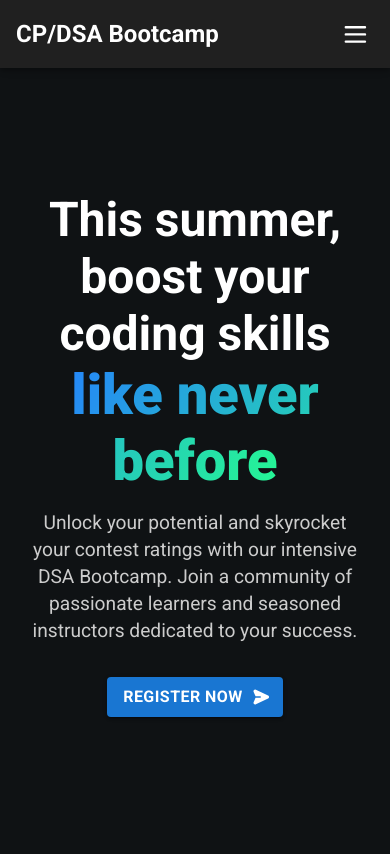
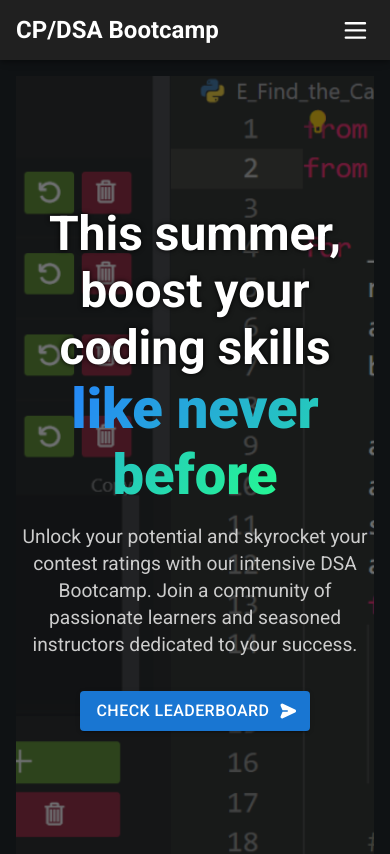
Before and after one commit to Soumyajit0803/cp-dsa-bootcamp, a React (Vite) app in the folder client/: page / in a window 390 px wide. Shown: the top 854 px of the page. Built offline with nearby package versions, Linux system fonts and the light colour scheme.

Commit message:
[UPDATE]: Re-designed introduction

```diff
--- a/client/src/components/header/Header.jsx
+++ b/client/src/components/header/Header.jsx
@@ -113,7 +113,7 @@ const Header = () => {
                 sx={{
                     backgroundColor: "var(--headercolor)",
                     // backdropFilter: "blur(10px)",
-                    py: 0.5,
+                    // py: 0.5,
                     display: "flex",
                     flexDirection: "row",
                     alignItems: "center",
--- a/client/src/pages/homepage/Home.jsx
+++ b/client/src/pages/homepage/Home.jsx
@@ -5,6 +5,7 @@ import "./home.css";
 import codeiiest_gdsc from "../../assets/Codeiiest-GDSCiiest.png";
 import { Button, Box } from "@mui/material";
 import { Meeting, Sendicon } from "../../../public/assets/svgvectors";
+import { Link } from "react-router-dom";
 
 const Home = () => {
     return (
@@ -32,21 +33,25 @@ function Introduction() {
                     community of passionate learners and seasoned instructors dedicated to your success.
                 </div>
                 <Box className="button-group">
+                    <Link to={"/leaderboard"}>
                         <Button
                             sx={{
                                 color: "white",
-                            fontWeight: 600,
+                                fontWeight: 500,
                                 textDecoration: "none",
                                 fontSize: "1rem",
+                                animation: "wiggle 1s linear infinite",
+                                animationDuration: "5s"
+                                // px: "1rem"
                             }}
-                        endIcon={<Sendicon color="#fff" cls={"button-icon"}/>}
+                            endIcon={<Sendicon color="#fff" cls={"button-icon"} />}
                             color="primary"
                             variant="contained"
-                        href="https://forms.gle/WH9q332ETaD8ea2N8"
                             target="_blank"
                         >
-                        Register Now
+                            Check Leaderboard
                         </Button>
+                    </Link>
                     {/* <Button
                         sx={{
                             color: "white",
@@ -64,7 +69,7 @@ function Introduction() {
                 </Box>
             </div>
             <div className="banner">
-                <img src={banner} alt="banner img" />
+                <div className="img"></div>
             </div>
         </div>
     );
@@ -79,9 +84,9 @@ function MeetTheTeam() {
                 <span className="gradient-text">Mentors</span>
             </div>
             <div className="content">
-                Get ready to turbocharge your skills with our awesome mentors! With their expert guidance, you'll
-                master Data Structures and Algorithms while having an amazing Competitive Programming experience. Get
-                inspired, tackle challenges, and elevate your coding game to new heights!
+                Get ready to turbocharge your skills with our awesome mentors! With their expert guidance, you'll master
+                Data Structures and Algorithms while having an amazing Competitive Programming experience. Get inspired,
+                tackle challenges, and elevate your coding game to new heights!
             </div>
             <div className="teams-list">
                 <NameCard
--- a/client/src/pages/homepage/home.css
+++ b/client/src/pages/homepage/home.css
@@ -1,6 +1,7 @@
 .home {
     /* margin-top: 4rem; */
-    padding: 2rem;
+    padding: 0 2rem;
+    margin-top :60px;
     /* height: 100vh; */
 }
 
@@ -9,19 +10,32 @@
     /* justify-content: center; */
     align-items: center;
     width: 100%;
-    min-height: 100vh;
+    min-height: calc(100vh - 60px);
+    /* border: 1px solid red; */
+    position: relative;
     /* background-color: red; */
 }
 
 .intro .banner {
+    position: relative;
     width: 70%;
+    height: 25rem;
+    /* border: 1px solid red */
 }
 
-.intro .banner img {
+.intro .banner .img {
+    background-image: url("/assets/banner.png");
+    background-position: center;
+    background-size: cover;
     width: 100%;
+    height: 100%;
+
     position:relative;
     left: 32px;
 
+    /* border: 1px solid green; */
+
+    z-index: 1;
 }
 
 .intro .info {
@@ -36,6 +50,11 @@
     font-size: 3rem;
     font-weight: 600;
     text-align: left;
+    text-shadow: 0 0 5px black
+}
+
+.heading span {
+    text-shadow: none;
 }
 
 .home .team .heading,
@@ -127,8 +146,24 @@
 }
 
 @media only screen and (max-width: 900px){
+
+    .home {
+        /* width :100vw; */
+        padding: 1rem;
+    }
+    .intro .banner .img {
+        height: 100%;
+        left: 0;
+        opacity: 0.4;
+    }
+
     .intro .banner{
-        display: none
+        /* display: none */
+        position:absolute;
+        z-index: -1;
+        /* border: 1px solid yellow; */
+        width: 100%;
+        height: 100%
     }
 
     .intro .info{
@@ -169,3 +204,24 @@
         gap: 2rem
     }
 }
+
+@keyframes wiggle {
+    0%{
+        transform: translateX(0px) scaleX(1)
+    }
+    5%{
+        transform: translateX(10px);
+    }
+    10%{
+        transform: translateX(0px) scaleX(1)
+    }
+    15%{
+        transform: translateX(10px)
+    }
+    20%{
+        transform: translateX(0px) scaleX(1)
+    }
+    100%{
+        transform: translateX(0px)
+    }
+}
```
Lines whose indentation alone changed are shown as unchanged.
